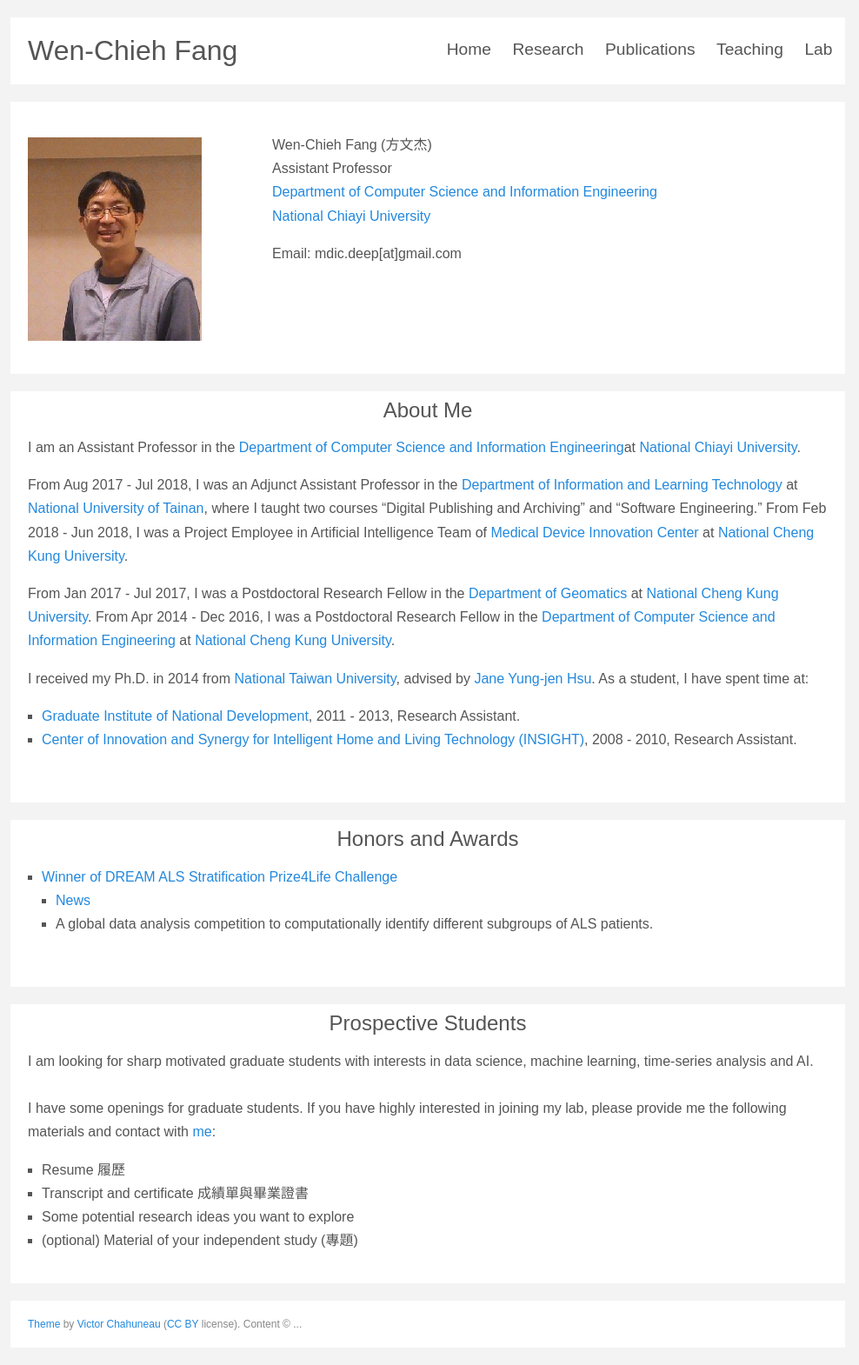
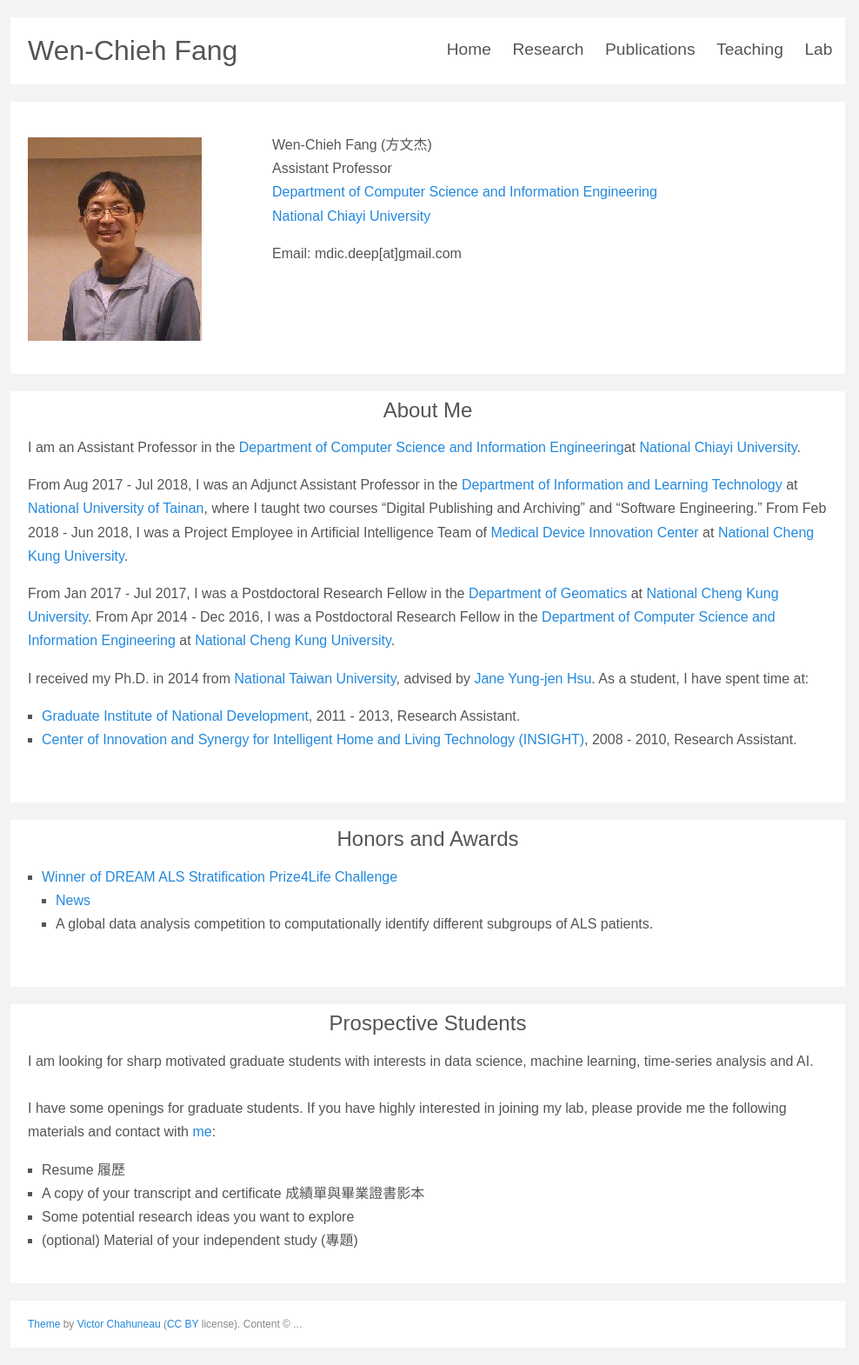
Before and after one commit to ncyu-deep/myblog, a Jekyll site: the page built from index.md, in a window 1280 px wide. Shown: the whole page at 87% size, without its empty margins (148-1136 px from the left). Built offline with Jekyll 4.4.1, drawn with Linux system fonts in a browser that asks for light colours; some web fonts are replaced.

Commit message:
Revise some Chinese words

```diff
--- a/index.md
+++ b/index.md
@@ -44,7 +44,7 @@ I am looking for sharp motivated graduate students with interests in data scienc
 I have some openings for graduate students. If you have highly interested in joining my lab, please provide me the following materials and contact with [me](mailto:mdic.deep@gmail.com):
 
 * Resume 履歷
-* Transcript and certificate 成績單與畢業證書
+* A copy of your transcript and certificate 成績單與畢業證書影本
 * Some potential research ideas you want to explore
 * (optional) Material of your independent study (專題)
 <br/>
```
Also changed, not shown: lab.md (+1 -1 lines).
